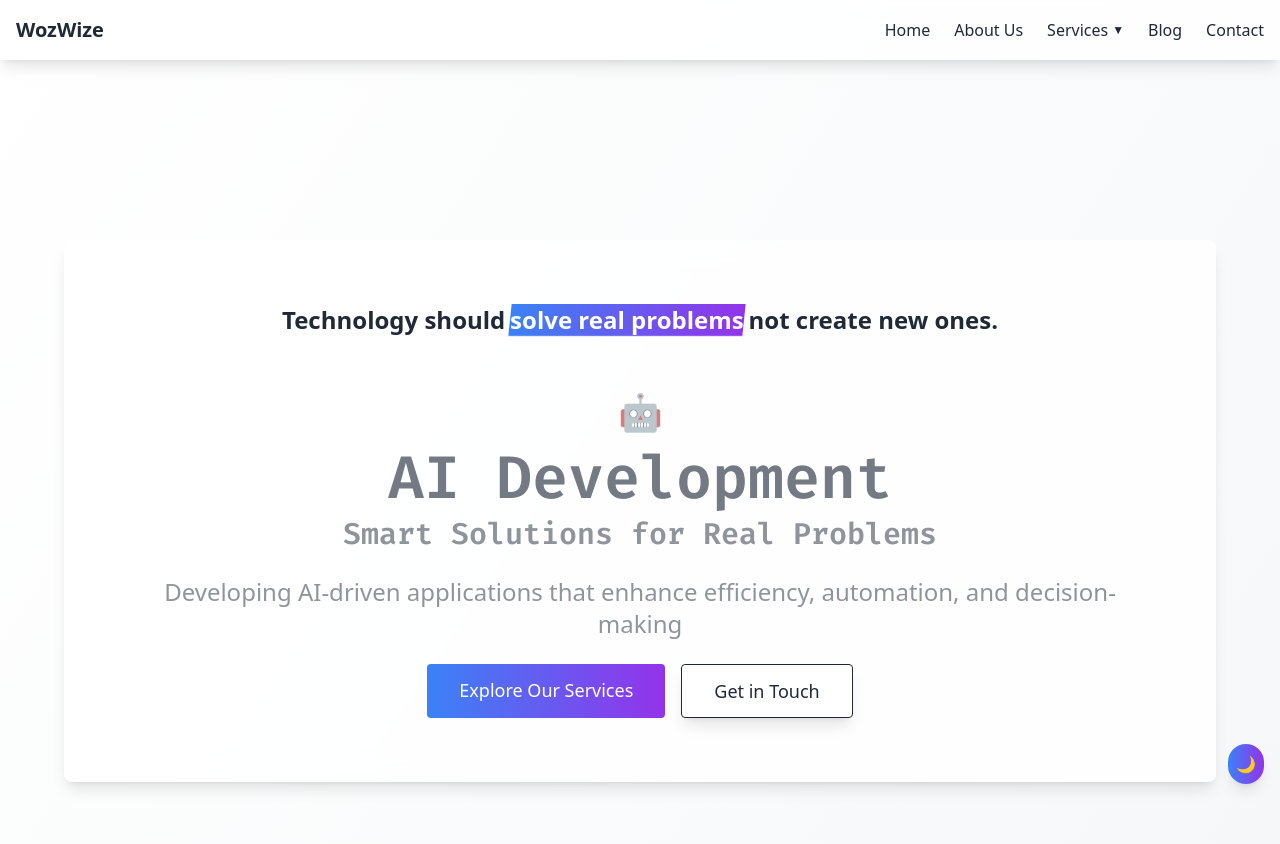
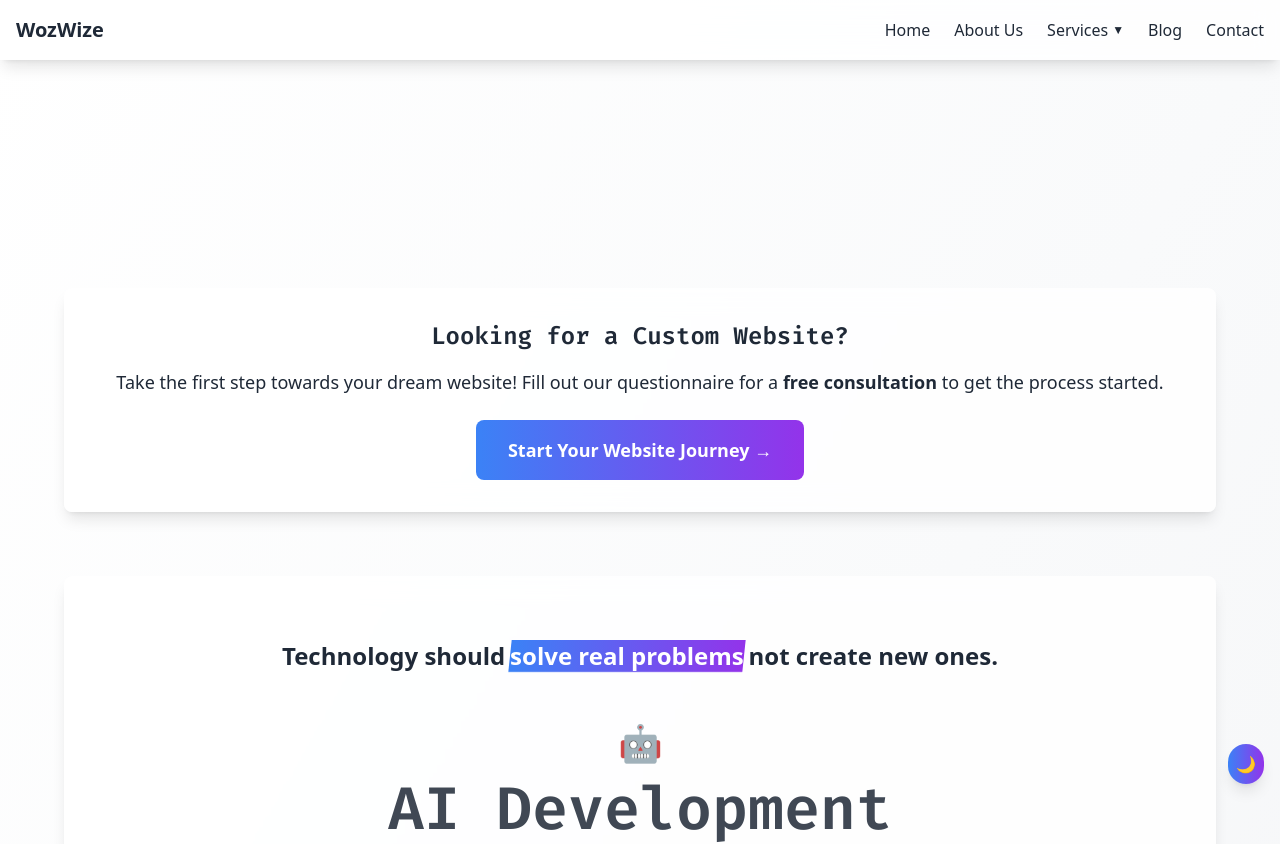
Before and after one commit to LtShibby/wozwize-portfolio, a React (Vite) app: page / in a window 1280 px wide. Shown: the top 844 px of the page. Built offline with nearby package versions, Linux system fonts and the light colour scheme.

Commit message:
adding custom website questionnaire embedded form

```diff
--- a/src/App.jsx
+++ b/src/App.jsx
@@ -24,6 +24,7 @@ import ServiceDetail from './pages/ServiceDetail';
 import Footer from './components/layout/Footer';
 import ConsultingService from './pages/services/ConsultingService';
 import FreelanceService from './pages/services/FreelanceService';
+import ClientCustomWebsiteQuestionnaire from './pages/ClientCustomWebsiteQuestionnaire';
 
 function AppContent() {
   const { theme } = useTheme();
@@ -45,6 +46,7 @@ function AppContent() {
           <Route path="/privacy-policy" element={<PageTransition variant="fade"><PrivacyPolicy /></PageTransition>} />
           <Route path="/terms-of-service" element={<PageTransition variant="fade"><TermsOfService /></PageTransition>} />
           <Route path="/about-us" element={<PageTransition variant="fade"><AboutUs /></PageTransition>} />
+          <Route path="/questionnaire/custom-website" element={<PageTransition variant="fade"><ClientCustomWebsiteQuestionnaire /></PageTransition>} />
           <Route
             path="/about-matt"
             element={
--- /dev/null
+++ b/src/pages/ClientCustomWebsiteQuestionnaire.jsx
@@ -0,0 +1,48 @@
+import { useTheme } from '../context/ThemeContext';
+import PageTransition from '../components/PageTransition';
+
+function ClientCustomWebsiteQuestionnaire() {
+  const { theme } = useTheme();
+
+  return (
+    <PageTransition>
+      <div className="min-h-[calc(100vh-5rem)] p-8 pt-12">
+        <div className="max-w-6xl mx-auto">
+          {/* Banner Image */}
+          <div className="relative w-full h-[300px] mb-12 rounded-lg overflow-hidden">
+            <img
+              src="/images/website-questionnaire-banner.jpg"
+              alt="Custom Website Development Banner"
+              className="w-full h-full object-cover"
+            />
+            <div className="absolute inset-0 bg-black bg-opacity-40 flex items-center justify-center">
+              <h1 className={`text-white text-4xl font-bold text-center font-['Fira_Code'] px-4`}>
+                Custom Website Questionnaire
+              </h1>
+            </div>
+          </div>
+
+          <p className={`${theme.text} text-center mb-12 text-lg max-w-3xl mx-auto`}>
+            Please fill out this questionnaire to help us better understand your website needs and requirements. This will help us prepare for your free consultation.
+          </p>
+
+          <div className="flex justify-center">
+            <iframe
+              src="https://docs.google.com/forms/d/e/1FAIpQLSdrfm-625FUfvmHo9_fBUlEsBEcBK2lRQ-YEghHfQ52z5Apbg/viewform?embedded=true"
+              width="100%"
+              height="1813"
+              frameBorder="0"
+              marginHeight="0"
+              marginWidth="0"
+              className="max-w-4xl"
+            >
+              Loading...
+            </iframe>
+          </div>
+        </div>
+      </div>
+    </PageTransition>
+  );
+}
+
+export default ClientCustomWebsiteQuestionnaire;
--- a/src/pages/Home.jsx
+++ b/src/pages/Home.jsx
@@ -50,8 +50,26 @@ function Home() {
 
   return (
     <PageTransition>
-      <div className="min-h-[calc(100vh-5rem)] p-8 pt-20">
+      <div className="min-h-[calc(100vh-5rem)] p-8 pt-12">
         <div className="max-w-6xl mx-auto space-y-16">
+          {/* Custom Website Banner */}
+          <section className="relative pt-20">
+            <div className={`${theme.nav} p-8 rounded-lg shadow-lg text-center transform hover:scale-[1.02] transition-transform duration-300`}>
+              <h2 className={`${theme.text} text-2xl font-bold mb-4 font-['Fira_Code']`}>
+                Looking for a Custom Website?
+              </h2>
+              <p className={`${theme.text} mb-6 text-lg`}>
+                Take the first step towards your dream website! Fill out our questionnaire for a <span className="font-semibold">free consultation</span> to get the process started.
+              </p>
+              <Link
+                to="/questionnaire/custom-website"
+                className={`${theme.button} px-8 py-4 rounded-lg inline-block hover:opacity-90 transition-all text-lg font-semibold`}
+              >
+                Start Your Website Journey →
+              </Link>
+            </div>
+          </section>
+
           {/* Hero Section */}
           <HeroSection />
 
```
Also changed, not shown: public/images/website-questionnaire-banner.jpg (added).
